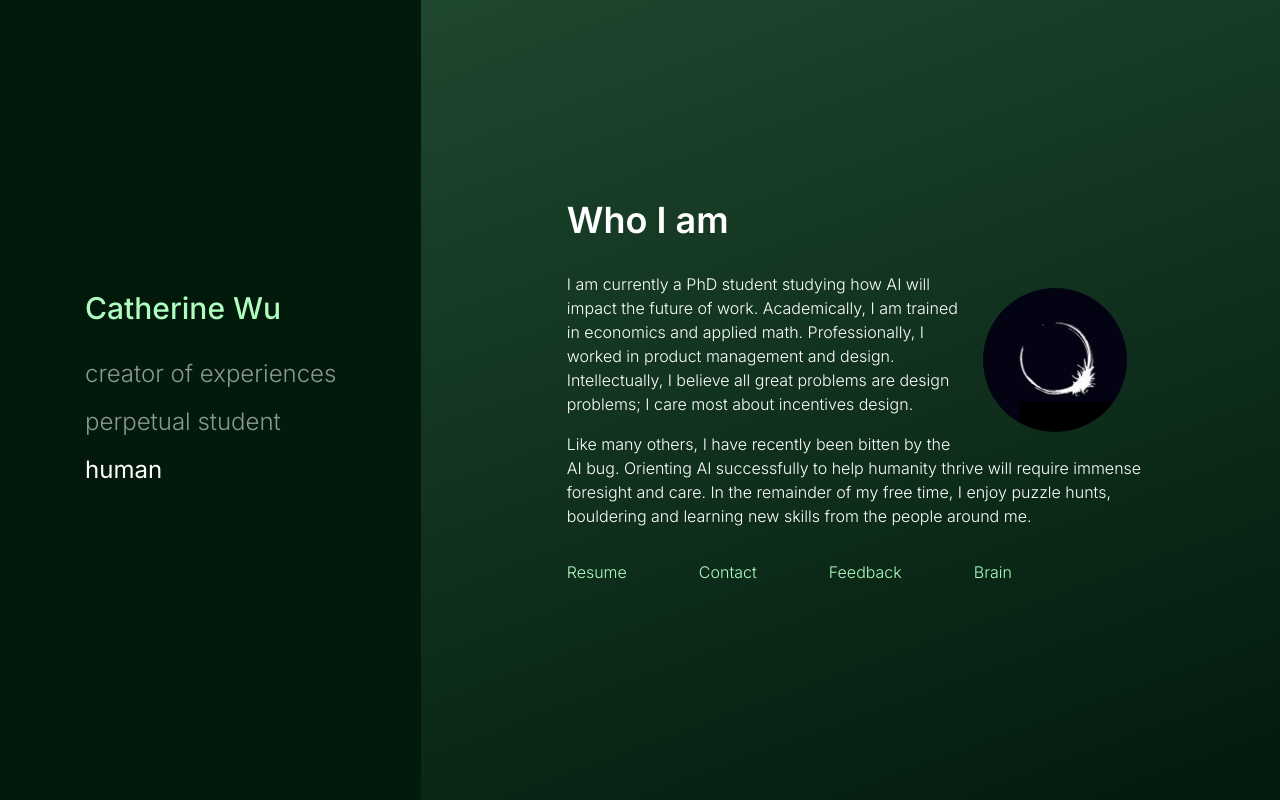
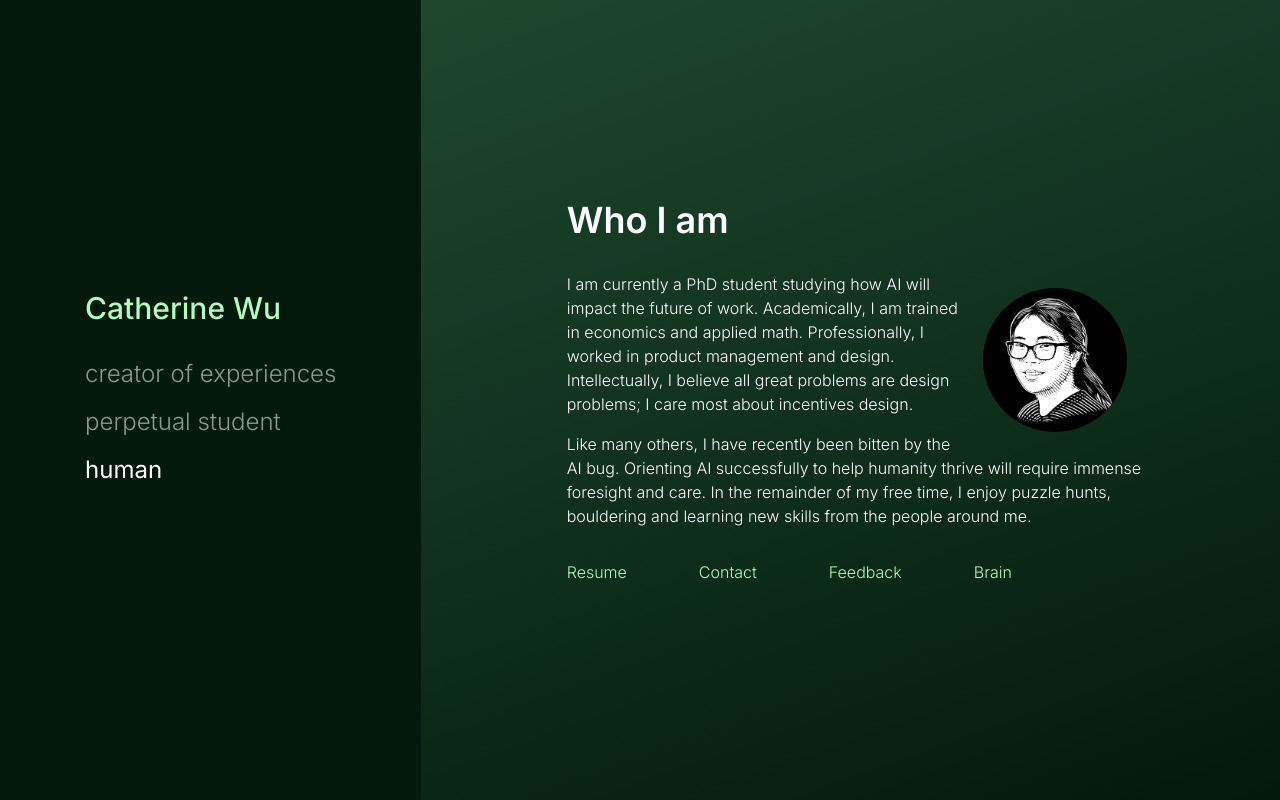
Before and after one commit to catzwu/personal-website, a Next.js app: page / in a window 1280 px wide. Both pictures are taken after a click on the element "human". Built offline with nearby package versions, Linux system fonts and the light colour scheme.

Commit message:
Update image source in about.tsx

```diff
--- a/src/app/about.tsx
+++ b/src/app/about.tsx
@@ -16,7 +16,7 @@ const About = () => {
             </h1>
             <div className=" block space-y-4 font-light">
                 <img
-                    src="time.png"
+                    src="bnw_face.png"
                     className="float-right m-4 hidden w-1/4 rounded-full md:flex"
                     alt="It's me!"
                 />
```
